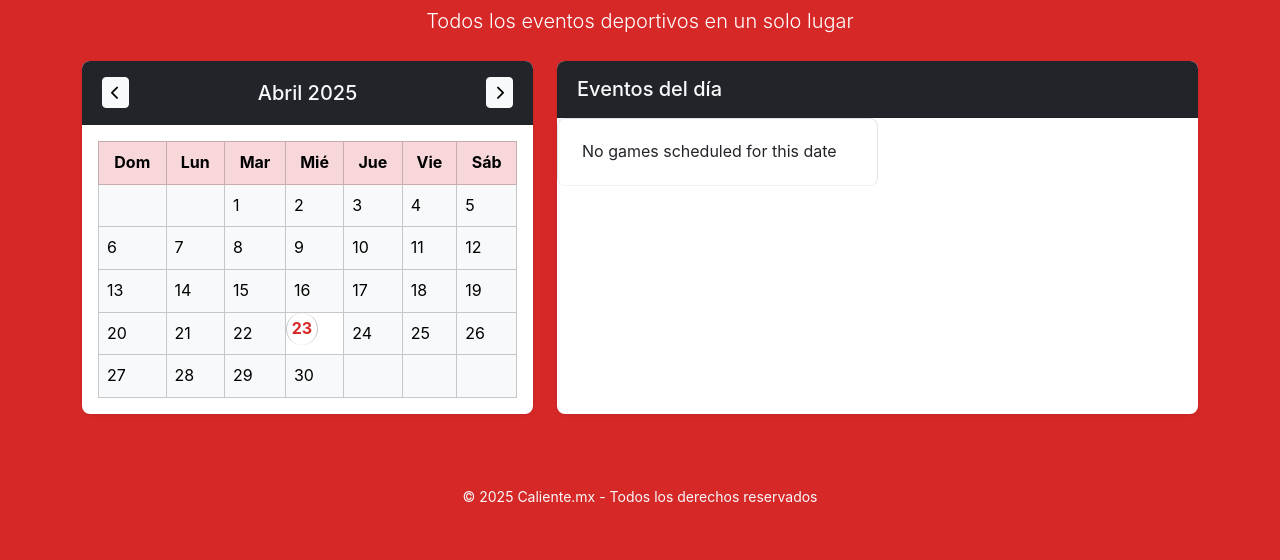
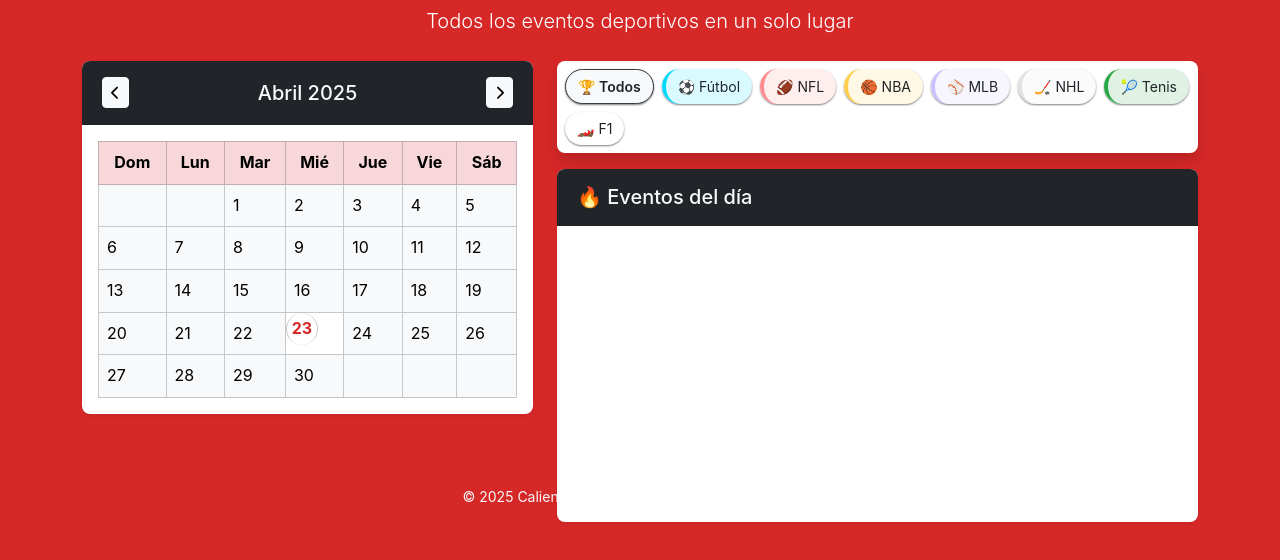
Before and after one commit to dvdbravo/sportcalendar, a website: page index.html in a window 1280 px wide. Shown: the part 94-654 px from the top of the page. Drawn offline with nearby package versions, Linux system fonts and the light colour scheme; no server answers.

Commit message:
filter buttons added

```diff
--- a/index.html
+++ b/index.html
@@ -67,9 +67,17 @@
 
         <!-- Events Section -->
         <div class="col-lg-7">
+          <!-- Sport Filter Buttons -->
+        <div class="card mb-3 cd-filter">
+          <div class="card-body p-2">
+            <div class="d-flex flex-wrap gap-2" id="sportFilters">
+              <!-- Buttons will be added dynamically by JavaScript -->
+            </div>
+          </div>
+        </div>
           <div class="card shadow-sm h-100">
             <div class="card-header bg-dark text-light">
-              <h2 class="h5 mb-0">Eventos del día</h2>
+              <h2 class="h5 mb-0">🔥 Eventos del día</h2>
             </div>
             <div class="card-body p-0">
               <!-- <div id="loadingIndicator" class="text-center py-4">
--- a/script.js
+++ b/script.js
@@ -100,11 +100,68 @@ const sportsConfig = [
   { url: "racing/f1", emoji: "🏎️ 🏁", name: "F1", class: "bg-racing" },
 ];
 
+const sportFiltersConfig = [
+  { id: "all", name: "Todos", emoji: "🏆", class: "bg-light" },
+  { id: "soccer", name: "Fútbol", emoji: "⚽️", class: "bg-soccer" },
+  { id: "football", name: "NFL", emoji: "🏈", class: "bg-football" },
+  { id: "basketball", name: "NBA", emoji: "🏀", class: "bg-basketball" },
+  { id: "baseball", name: "MLB", emoji: "⚾️", class: "bg-baseball" },
+  { id: "hockey", name: "NHL", emoji: "🏒", class: "bg-hockey" },
+  { id: "tennis", name: "Tenis", emoji: "🎾", class: "bg-tennis" },
+  { id: "racing", name: "F1", emoji: "🏎️", class: "bg-racing" },
+];
+
 // Initialize the calendar
 function initCalendar() {
   updateCalendarDate();
-  generateCalendar(currYear, currentDate.getMonth());
-  fetchAndDisplayScores(currYear, currMonth, currDay);
+  generateCalendar(currentDate.getFullYear(), currentDate.getMonth());
+  createSportFilters(); // Add this line
+  fetchAndDisplayScores(
+    currentDate.getFullYear(),
+    formatTwoDigits(currentDate.getMonth() + 1),
+    formatTwoDigits(currentDate.getDate())
+  );
+}
+
+// Add these new functions
+function createSportFilters() {
+  const filtersContainer = document.getElementById('sportFilters');
+  filtersContainer.innerHTML = '';
+
+  sportFiltersConfig.forEach(filter => {
+    const button = document.createElement('button');
+    button.className = `btn btn-sm ${filter.class} sport-filter`;
+    button.dataset.sport = filter.id;
+    button.innerHTML = `${filter.emoji} ${filter.name}`;
+
+    if (filter.id === 'all') {
+      button.classList.add('active');
+    }
+
+    button.addEventListener('click', handleSportFilterClick);
+    filtersContainer.appendChild(button);
+  });
+}
+
+function handleSportFilterClick(event) {
+  const sport = event.currentTarget.dataset.sport;
+
+  // Update active button
+  document.querySelectorAll('.sport-filter').forEach(btn => {
+    btn.classList.remove('active');
+  });
+  event.currentTarget.classList.add('active');
+
+  // Filter events
+  if (sport === 'all') {
+    document.querySelectorAll('.list-group-item').forEach(item => {
+      item.style.display = 'block';
+    });
+  } else {
+    document.querySelectorAll('.list-group-item').forEach(item => {
+      item.style.display = item.classList.contains(`bg-${sport}`) ? 'block' : 'none';
+    });
+  }
 }
 
 // Update calendar date based on current offset
--- a/style.css
+++ b/style.css
@@ -126,7 +126,7 @@ h1, h2, h3, h4, h5, h6 {
 
 /* Events List */
 .list-group {
-  border-radius: 0.5rem;
+  border-radius: 0rem;
   overflow: hidden;
 }
 
@@ -251,3 +251,44 @@ h1, h2, h3, h4, h5, h6 {
 .fade-in {
   animation: fadeIn 0.3s ease-in;
 }
+/* Sport Filter Buttons */
+#sportFilters {
+  gap: 0.5rem;
+}
+
+.sport-filter {
+  border: 1px solid var(--dark-light);
+  box-shadow: 0 1px 2px rgba(0, 0, 0, 0.5);
+  border-radius: 1.5rem;
+  padding: 0.375rem 0.75rem;
+  font-size: 0.875rem;
+  transition: all 0.2s ease;
+  white-space: nowrap;
+  display: flex;
+  align-items: center;
+  gap: 0.5rem;
+}
+
+.sport-filter:hover {
+  transform: translateY(2px);
+  box-shadow: 0 2px 4px rgba(0, 0, 0, 0.1);
+}
+
+.sport-filter.active {
+  border: 1px solid var(--dark-gray);
+  font-weight: 600;
+}
+
+/* Responsive adjustments */
+@media (max-width: 767.98px) {
+  #sportFilters {
+    overflow-x: auto;
+    padding-bottom: 0.5rem;
+    flex-wrap: nowrap;
+    justify-content: center;
+  }
+
+  .sport-filter {
+    flex-shrink: 0;
+  }
+}
```
